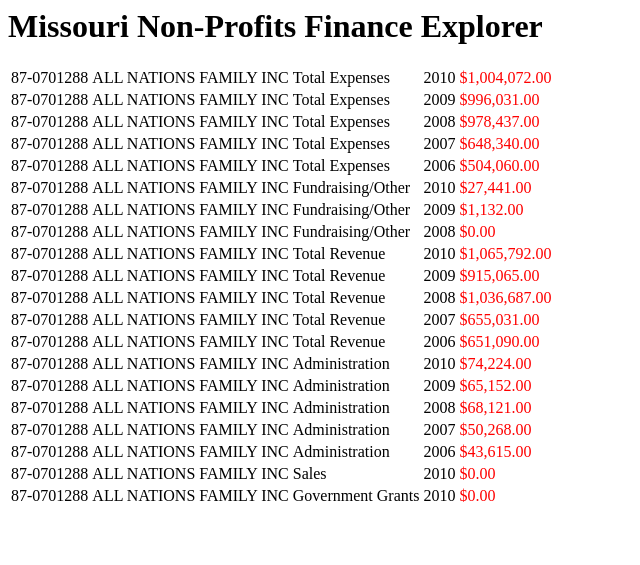
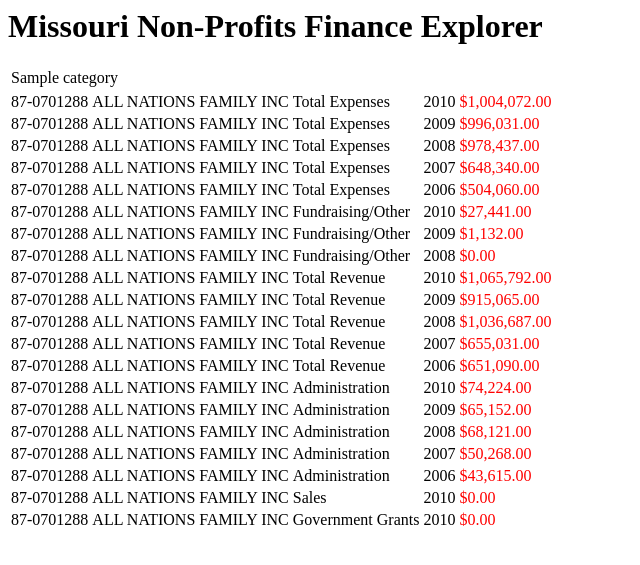
Before and after one commit to hobbes7878/Mizzou_Nonprofits_App, a Django app: template nonprofits/balance_sheets/templates/index.html in a window 1280 px wide. Shown: the top 565 px of the page, without its empty margins (0-640 px from the left). Run offline with Django 3.2, Linux system fonts and the light colour scheme; data comes from the database, SQL or seed files in the repository; the template is opened without the code that fills it: values that come from a table or form of the project are taken from there, most other values are stand-ins (such as "Sample title", 1, 10 or a date in 2020); parts of the project's set-up code (start-up, migrations or seed data) failed here and were passed over.

Commit message:
cat ready for drop

```diff
--- a/nonprofits/balance_sheets/templates/index.html
+++ b/nonprofits/balance_sheets/templates/index.html
@@ -7,6 +7,14 @@
 <!-- Loading humanize app to format numbers -->
 {% load humanize %}
 
+
+	<table>
+	{% for cat in categories %}
+		<tr>
+			<td>{{ cat.category }}</td>
+		</tr>
+	{% endfor %}
+	</ul>
 
 	<table>
 	{% for line in all_line_items %}
--- a/nonprofits/balance_sheets/views.py
+++ b/nonprofits/balance_sheets/views.py
@@ -2,6 +2,9 @@ from balance_sheets.models import Revenue_Expense
 from django.shortcuts import render_to_response
 
 def index(request):
+
+	categories=Revenue_Expense.objects.values('category').distinct()
+
 	all_line_items=Revenue_Expense.objects.all()
 
-	return render_to_response('index.html', {'all_line_items':all_line_items})
+	return render_to_response('index.html', {'categories':categories,  'all_line_items':all_line_items})
```
Also changed, not shown: 1 other file.
